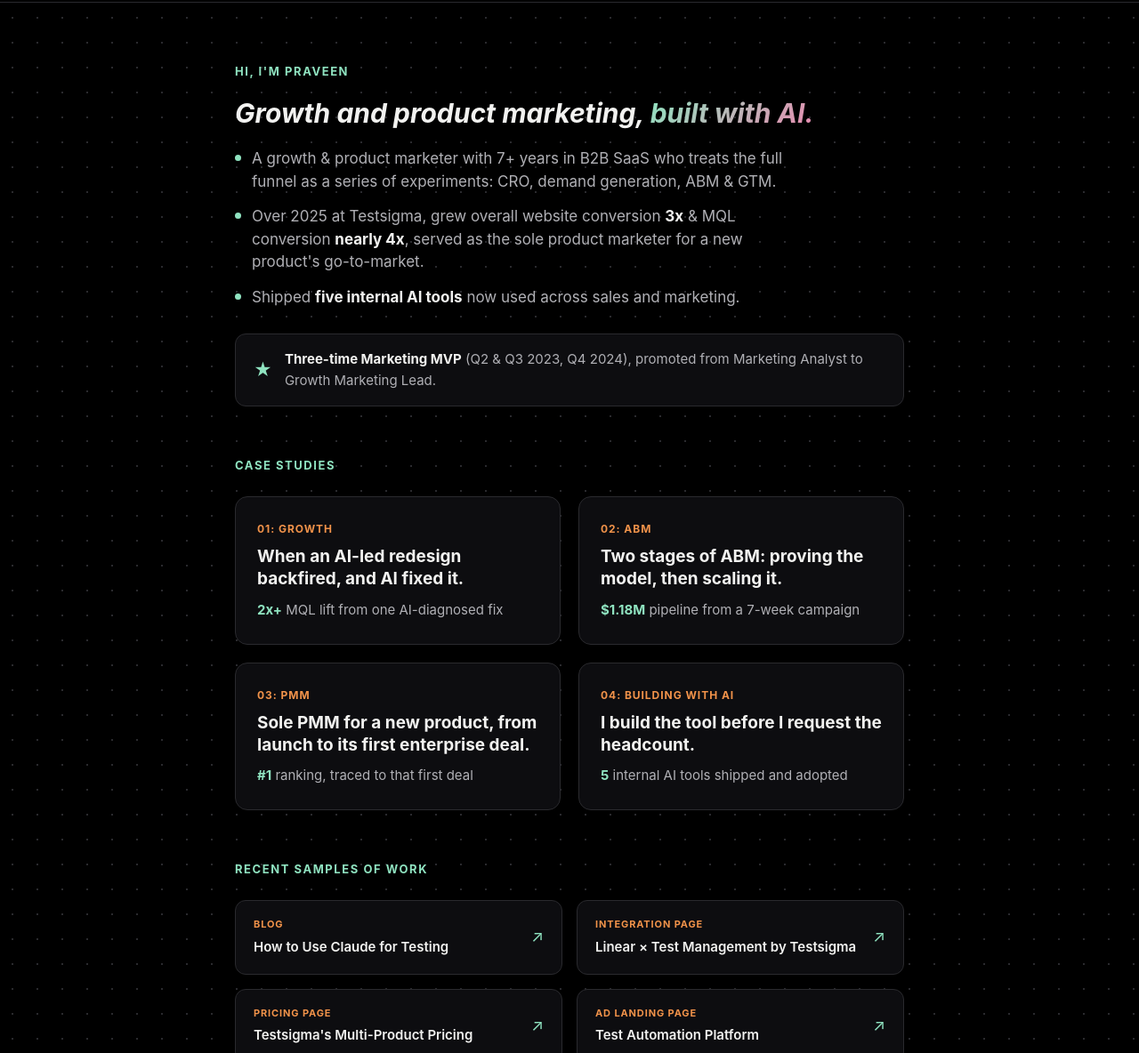
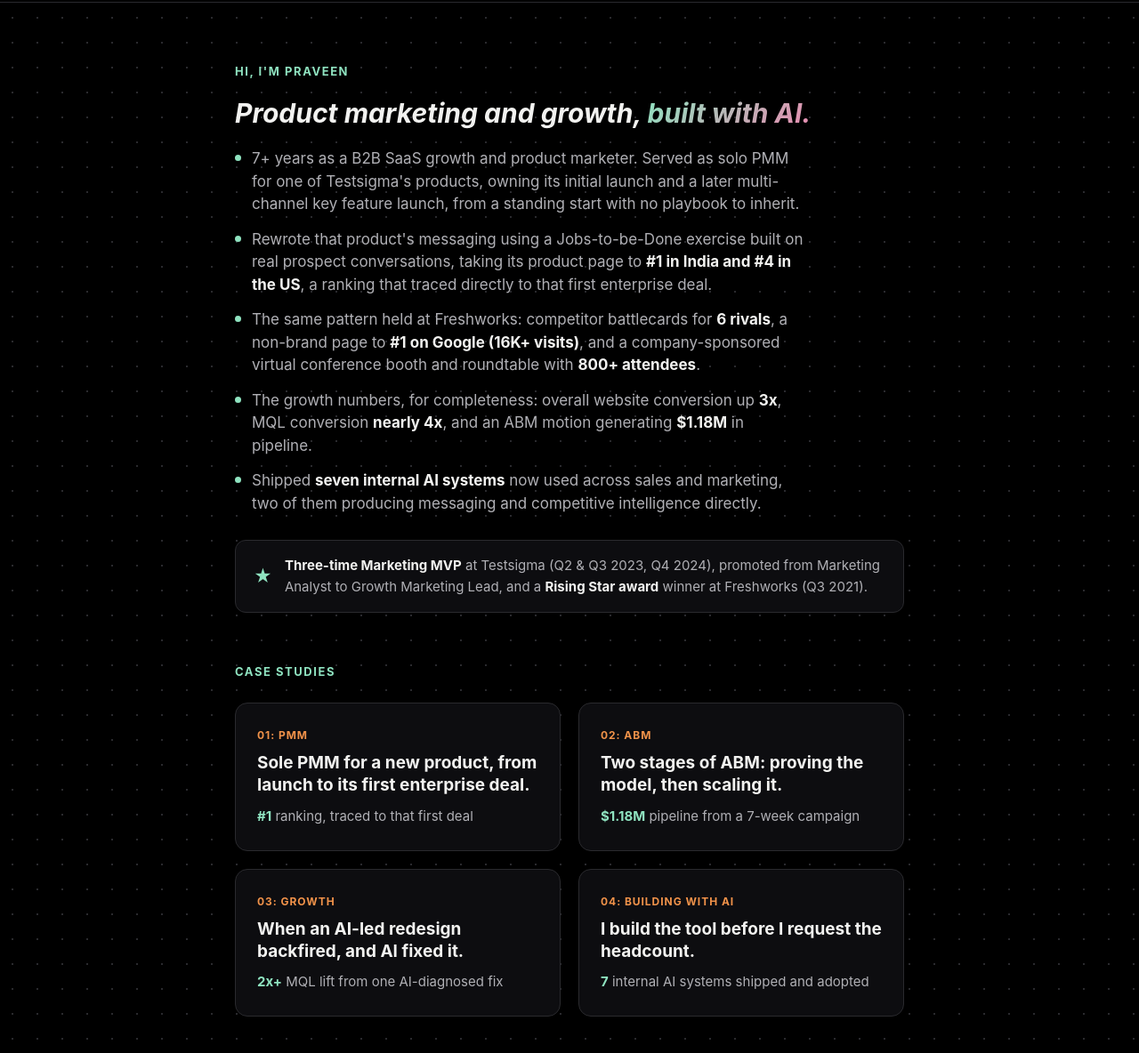
Before and after one commit to praveen-builds-stuff/praveen-visal-portfolio, a plain HTML site: page index.html in a window 1280 px wide. Shown: the part 78-1262 px from the top of the page at 89% size. Drawn offline with Linux system fonts and the light colour scheme.

Commit message:
Add files via upload

```diff
--- a/index.html
+++ b/index.html
@@ -3,7 +3,7 @@
 <head>
 <meta charset="UTF-8">
 <meta name="viewport" content="width=device-width, initial-scale=1.0">
-<title>Praveen Visal | Growth &amp; Product Marketing</title>
+<title>Praveen Visal | Product &amp; Growth Marketing</title>
 <style>
   :root {
     --bg: #000000; --surface: #0d0d10; --border: #2a2a2e;
@@ -112,67 +112,57 @@
 
   <section class="hero">
     <span class="eyebrow">Hi, I'm Praveen</span>
-    <h1 class="tagline">Growth and product marketing, <span class="grad">built with AI.</span></h1>
+    <h1 class="tagline">Product marketing and growth, <span class="grad">built with AI.</span></h1>
     <ul class="hero-bullets">
-      <li><span>A growth &amp; product marketer with 7+ years in B2B SaaS who treats the full funnel as a series of experiments: CRO, demand generation, ABM &amp; GTM.</span></li>
-      <li><span>Over 2025 at Testsigma, grew overall website conversion <strong>3x</strong> &amp; MQL conversion <strong>nearly 4x</strong>, served as the sole product marketer for a new product's go-to-market.</span></li>
-      <li><span>Shipped <strong>five internal AI tools</strong> now used across sales and marketing.</span></li>
+      <li><span>7+ years as a B2B SaaS growth and product marketer. Served as solo PMM for one of Testsigma's products, owning its initial launch and a later multi-channel key feature launch, from a standing start with no playbook to inherit.</span></li>
+      <li><span>Rewrote that product's messaging using a Jobs-to-be-Done exercise built on real prospect conversations, taking its product page to <strong>#1 in India and #4 in the US</strong>, a ranking that traced directly to that first enterprise deal.</span></li>
+      <li><span>The same pattern held at Freshworks: competitor battlecards for <strong>6 rivals</strong>, a non-brand page to <strong>#1 on Google (16K+ visits)</strong>, and a company-sponsored virtual conference booth and roundtable with <strong>800+ attendees</strong>.</span></li>
+      <li><span>The growth numbers, for completeness: overall website conversion up <strong>3x</strong>, MQL conversion <strong>nearly 4x</strong>, and an ABM motion generating <strong>$1.18M</strong> in pipeline.</span></li>
+      <li><span>Shipped <strong>seven internal AI systems</strong> now used across sales and marketing, two of them producing messaging and competitive intelligence directly.</span></li>
     </ul>
 
     <div class="highlight-strip">
       <span class="star">&#9733;</span>
-      <p><strong>Three-time Marketing MVP</strong> (Q2 &amp; Q3 2023, Q4 2024), promoted from Marketing Analyst to Growth Marketing Lead.</p>
+      <p><strong>Three-time Marketing MVP</strong> at Testsigma (Q2 &amp; Q3 2023, Q4 2024), promoted from Marketing Analyst to Growth Marketing Lead, and a <strong>Rising Star award</strong> winner at Freshworks (Q3 2021).</p>
     </div>
   </section>
 
   <h2 class="section-title">Case studies</h2>
   <div class="cs-grid">
-    <a href="case-study-01-growth.html" class="cs-card">
-      <div class="cs-num">01: Growth</div>
-      <div class="cs-title">When an AI-led redesign backfired, and AI fixed it.</div>
-      <div class="cs-stat"><strong>2x+</strong> MQL lift from one AI-diagnosed fix</div>
+    <a href="case-study-03-pmm.html" class="cs-card">
+      <div class="cs-num">01: PMM</div>
+      <div class="cs-title">Sole PMM for a new product, from launch to its first enterprise deal.</div>
+      <div class="cs-stat"><strong>#1</strong> ranking, traced to that first deal</div>
     </a>
     <a href="case-study-02-abm.html" class="cs-card">
       <div class="cs-num">02: ABM</div>
       <div class="cs-title">Two stages of ABM: proving the model, then scaling it.</div>
       <div class="cs-stat"><strong>$1.18M</strong> pipeline from a 7-week campaign</div>
     </a>
-    <a href="case-study-03-pmm.html" class="cs-card">
-      <div class="cs-num">03: PMM</div>
-      <div class="cs-title">Sole PMM for a new product, from launch to its first enterprise deal.</div>
-      <div class="cs-stat"><strong>#1</strong> ranking, traced to that first deal</div>
+    <a href="case-study-01-growth.html" class="cs-card">
+      <div class="cs-num">03: Growth</div>
+      <div class="cs-title">When an AI-led redesign backfired, and AI fixed it.</div>
+      <div class="cs-stat"><strong>2x+</strong> MQL lift from one AI-diagnosed fix</div>
     </a>
     <a href="case-study-04-builder.html" class="cs-card">
       <div class="cs-num">04: Building with AI</div>
       <div class="cs-title">I build the tool before I request the headcount.</div>
-      <div class="cs-stat"><strong>5</strong> internal AI tools shipped and adopted</div>
+      <div class="cs-stat"><strong>7</strong> internal AI systems shipped and adopted</div>
     </a>
   </div>
 
   <h2 class="section-title">Recent samples of work</h2>
   <div class="work-grid">
-    <a class="work-card" href="https://testsigma.com/blog/how-to-use-claude-for-testing/" target="_blank" rel="noopener">
-      <div class="work-card-body"><div class="work-card-tag">Blog</div><div class="work-card-title">How to Use Claude for Testing</div></div>
-      <div class="work-card-arrow">&#8599;</div>
-    </a>
-    <a class="work-card" href="https://linear.app/integrations/test-management-by-testsigma" target="_blank" rel="noopener">
-      <div class="work-card-body"><div class="work-card-tag">Integration Page</div><div class="work-card-title">Linear &times; Test Management by Testsigma</div></div>
+    <a class="work-card" href="https://testsigma.com/test-management-software" target="_blank" rel="noopener">
+      <div class="work-card-body"><div class="work-card-tag">Product Page</div><div class="work-card-title">Test Management by Testsigma</div></div>
       <div class="work-card-arrow">&#8599;</div>
     </a>
     <a class="work-card" href="https://testsigma.com/pricing" target="_blank" rel="noopener">
       <div class="work-card-body"><div class="work-card-tag">Pricing Page</div><div class="work-card-title">Testsigma's Multi-Product Pricing</div></div>
       <div class="work-card-arrow">&#8599;</div>
     </a>
-    <a class="work-card" href="https://testsigma.com/lp/test-automation-platform" target="_blank" rel="noopener">
-      <div class="work-card-body"><div class="work-card-tag">Ad Landing Page</div><div class="work-card-title">Test Automation Platform</div></div>
-      <div class="work-card-arrow">&#8599;</div>
-    </a>
-    <a class="work-card" href="https://testsigma.com/test-management-software" target="_blank" rel="noopener">
-      <div class="work-card-body"><div class="work-card-tag">Product Page</div><div class="work-card-title">Test Management by Testsigma</div></div>
-      <div class="work-card-arrow">&#8599;</div>
-    </a>
-    <a class="work-card" href="assets/cheatsheet-prompt-like-a-pro.pdf" target="_blank" rel="noopener">
-      <div class="work-card-body"><div class="work-card-tag">Cheatsheet</div><div class="work-card-title">How to Prompt Like a Pro</div></div>
+    <a class="work-card" href="https://linear.app/integrations/test-management-by-testsigma" target="_blank" rel="noopener">
+      <div class="work-card-body"><div class="work-card-tag">Integration Page</div><div class="work-card-title">Linear &times; Test Management by Testsigma</div></div>
       <div class="work-card-arrow">&#8599;</div>
     </a>
     <a class="work-card" href="https://youtu.be/6NzW_Ubn7AM?si=YdKzoB1nH1R0BHbZ" target="_blank" rel="noopener">
@@ -187,6 +177,18 @@
       <div class="work-card-body"><div class="work-card-tag">Battlecard</div><div class="work-card-title">Test Management by Testsigma vs. Zephyr</div></div>
       <div class="work-card-arrow">&#8599;</div>
     </a>
+    <a class="work-card" href="https://testsigma.com/blog/how-to-use-claude-for-testing/" target="_blank" rel="noopener">
+      <div class="work-card-body"><div class="work-card-tag">Blog</div><div class="work-card-title">How to Use Claude for Testing</div></div>
+      <div class="work-card-arrow">&#8599;</div>
+    </a>
+    <a class="work-card" href="https://testsigma.com/lp/test-automation-platform" target="_blank" rel="noopener">
+      <div class="work-card-body"><div class="work-card-tag">Ad Landing Page</div><div class="work-card-title">Test Automation Platform</div></div>
+      <div class="work-card-arrow">&#8599;</div>
+    </a>
+    <a class="work-card" href="assets/cheatsheet-prompt-like-a-pro.pdf" target="_blank" rel="noopener">
+      <div class="work-card-body"><div class="work-card-tag">Cheatsheet</div><div class="work-card-title">How to Prompt Like a Pro</div></div>
+      <div class="work-card-arrow">&#8599;</div>
+    </a>
     <a class="work-card" href="https://chromewebstore.google.com/detail/cited/fjhmdgjkeljcnkgbkbijhppclkpenflf" target="_blank" rel="noopener">
       <div class="work-card-body"><div class="work-card-tag">Chrome Extension</div><div class="work-card-title">Cited, for AEO Analysis</div></div>
       <div class="work-card-arrow">&#8599;</div>
@@ -195,16 +197,16 @@
 
   <div class="tools-strip">
     <span class="tools-label">Tools</span>
-    <span class="tools-list">GA4 &middot; Google Search Console &middot; Ahrefs &middot; Factors.ai &middot; Windsor.ai &middot; VWO &middot; Amplitude &middot; Beamer &middot; HubSpot &middot; Salesforce &middot; Gong &middot; Attive &middot; RevenueHero &middot; Apollo &middot; RB2B &middot; Claude / Claude Code &middot; MCP &middot; GitHub</span>
+    <span class="tools-list">HubSpot &middot; Salesforce &middot; Beamer &middot; Gong &middot; Attive &middot; Apollo &middot; RevenueHero &middot; GA4 &middot; Google Search Console &middot; Ahrefs &middot; Factors.ai &middot; Windsor.ai &middot; VWO &middot; Amplitude &middot; RB2B &middot; Claude / Claude Code &middot; MCP &middot; GitHub</span>
   </div>
 
   <h2 class="section-title">What people say</h2>
   <div class="testimonial-row">
     <div class="testimonial">
-      <p class="quote">"With Testsigma, he implemented and drove the adoption of Factors (ABM platform) which kickstarted the outbound motion and enabled to increase outbound pipeline and add 1 Million in Pipeline. 10/10, recommended."</p>
+      <p class="quote">"He demonstrated a strong understanding of content strategy and consistently delivered results. Praveen is a dedicated and results-oriented professional, and a great addition to any team."</p>
       <div class="attribution">
-        <span class="name">Shreyas Sachidananda</span>
-        <span class="role">SMB &amp; Commercial AE, Testsigma</span>
+        <span class="name">Amirtha Varshini</span>
+        <span class="role">Analyst &amp; Advisory Relations, Neeyamo</span>
       </div>
     </div>
     <div class="testimonial">
@@ -215,10 +217,10 @@
       </div>
     </div>
     <div class="testimonial">
-      <p class="quote">"He demonstrated a strong understanding of content strategy and consistently delivered results. Praveen is a dedicated and results-oriented professional, and a great addition to any team."</p>
+      <p class="quote">"With Testsigma, he implemented and drove the adoption of Factors (ABM platform) which kickstarted the outbound motion and enabled to increase outbound pipeline and add 1 Million in Pipeline. 10/10, recommended."</p>
       <div class="attribution">
-        <span class="name">Amirtha Varshini</span>
-        <span class="role">Analyst &amp; Advisory Relations, Neeyamo</span>
+        <span class="name">Shreyas Sachidananda</span>
+        <span class="role">SMB &amp; Commercial AE, Testsigma</span>
       </div>
     </div>
   </div>
@@ -245,7 +247,7 @@
       <a href="https://github.com/praveen-builds-stuff/ai-growth-toolkit">AI Toolkit</a>
       <a href="mailto:prvnvisal@gmail.com">Email</a>
     </div>
-    <p>Praveen Visal | Growth &amp; Product Marketing | Bengaluru, India</p>
+    <p>Praveen Visal | Product &amp; Growth Marketing | Bengaluru, India</p>
   </footer>
 
 </div>
```
